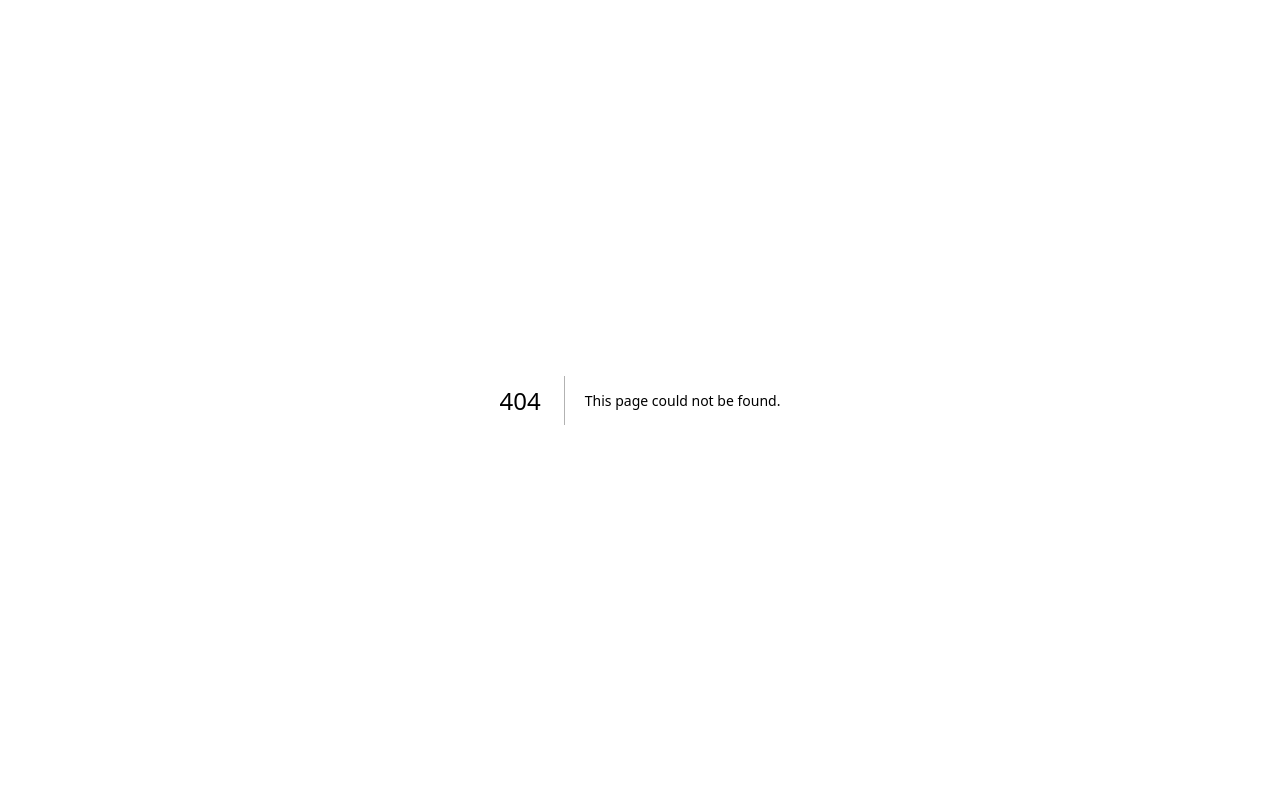
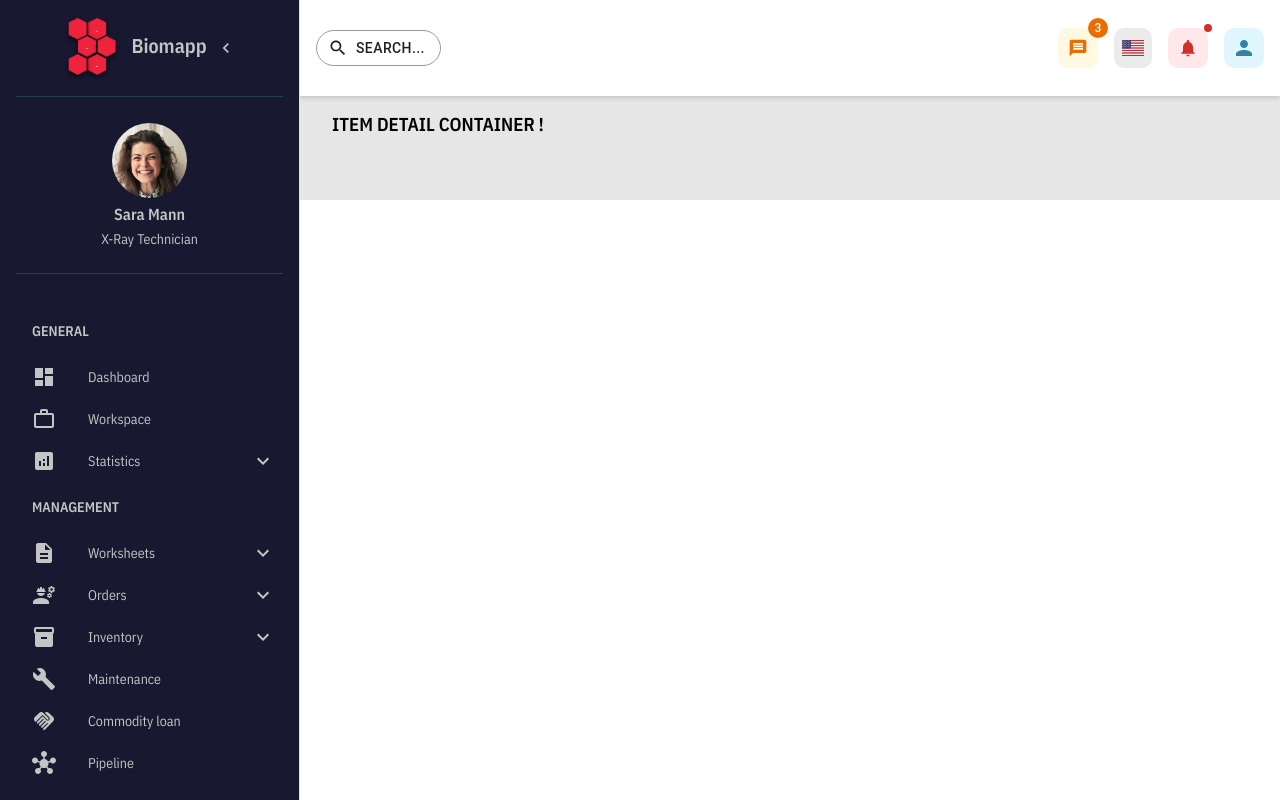
Before and after one commit to bpontiz/BiomedApp-frontend, a Next.js app: page /dashboard/workspace/itemDetail in a window 1280 px wide. Before the commit this address had no page. Built offline with nearby package versions, Linux system fonts and the light colour scheme.

Commit message:
[create] dynamic routing to item details by id

```diff
--- /dev/null
+++ b/src/app/dashboard/workspace/itemDetail/page.tsx
@@ -0,0 +1,9 @@
+
+
+export default function ItemDetailContainer() {
+    return (
+        <section>
+            <h3>ITEM DETAIL CONTAINER !</h3>
+        </section>
+    )
+};
```
Also changed, not shown: src/app/dashboard/workspace/item/item.tsx (+6 -1 lines), src/app/dashboard/workspace/itemDetail/[itemId]/page.tsx (added, +7 -0 lines), src/app/dashboard/workspace/itemDetail/page.module.css (added).
